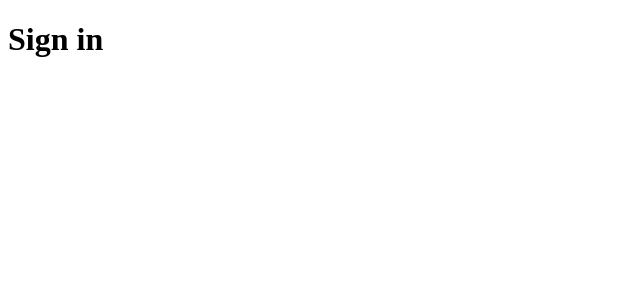
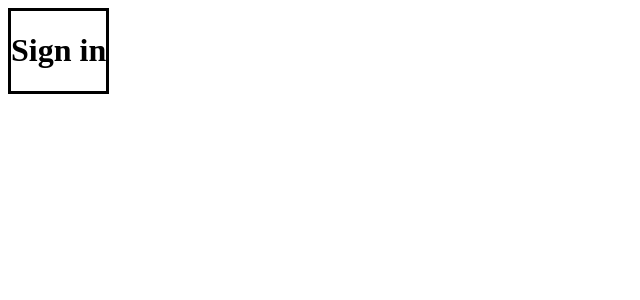
Before and after one commit to doswald32/python-py-final-project-DO, a React (Create React App) app in the folder client/: page / in a window 1280 px wide. Shown: the top 300 px of the page, without its empty margins (0-640 px from the left). Built offline with nearby package versions, Linux system fonts and the light colour scheme.

Commit message:
added app.css file

```diff
--- /dev/null
+++ b/client/src/App.css
@@ -0,0 +1,10 @@
+.login-all {
+
+}
+
+.login-window {
+    display: inline-block;
+    margin-left: auto;
+    margin-right: auto;
+    border-style: solid;
+}
--- a/client/src/components/App.js
+++ b/client/src/components/App.js
@@ -1,3 +1,4 @@
+import "../App.css";
 import React, { useEffect, useState } from "react";
 import { Switch, Route } from "react-router-dom";
 import Login from "./Login";
```
